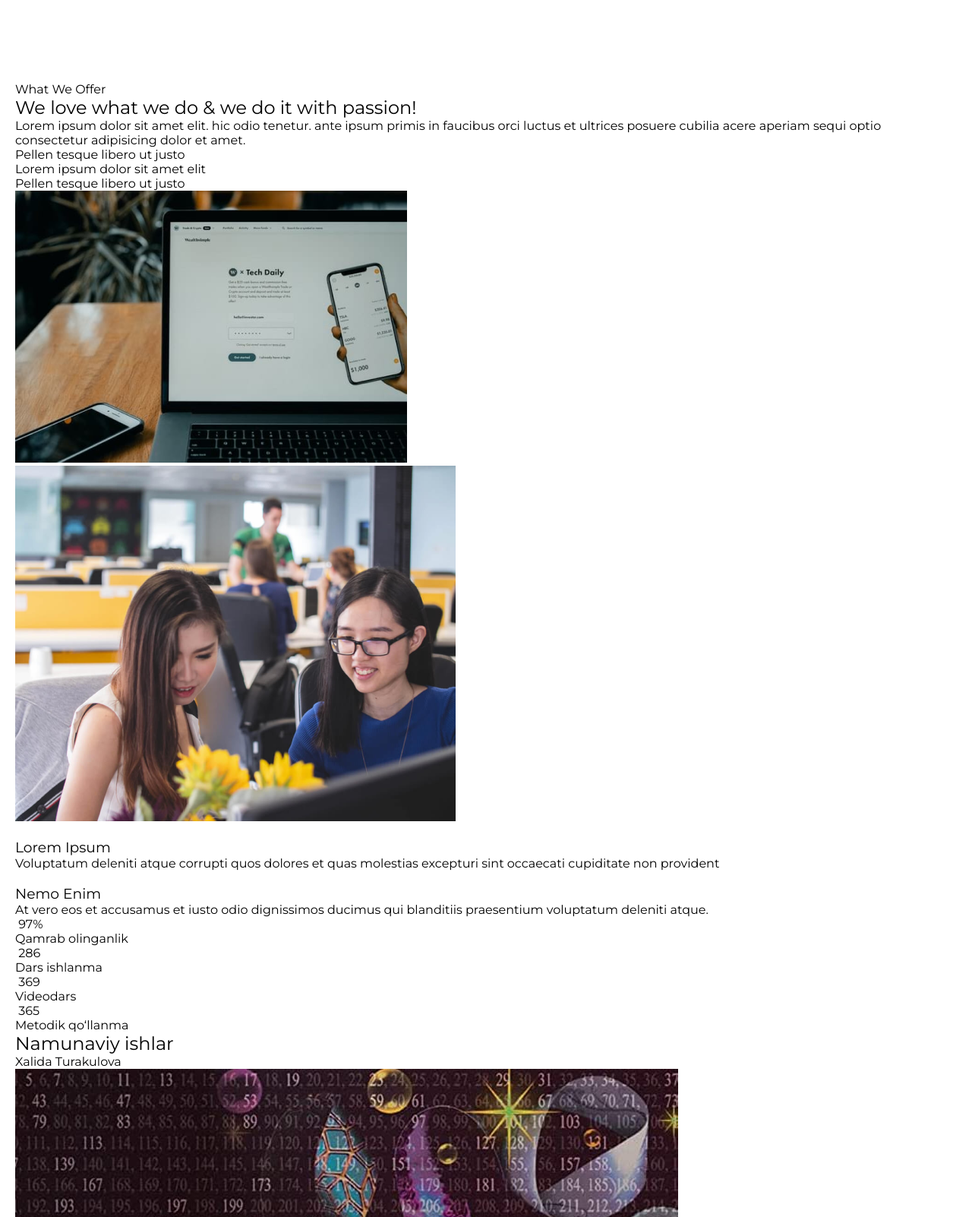
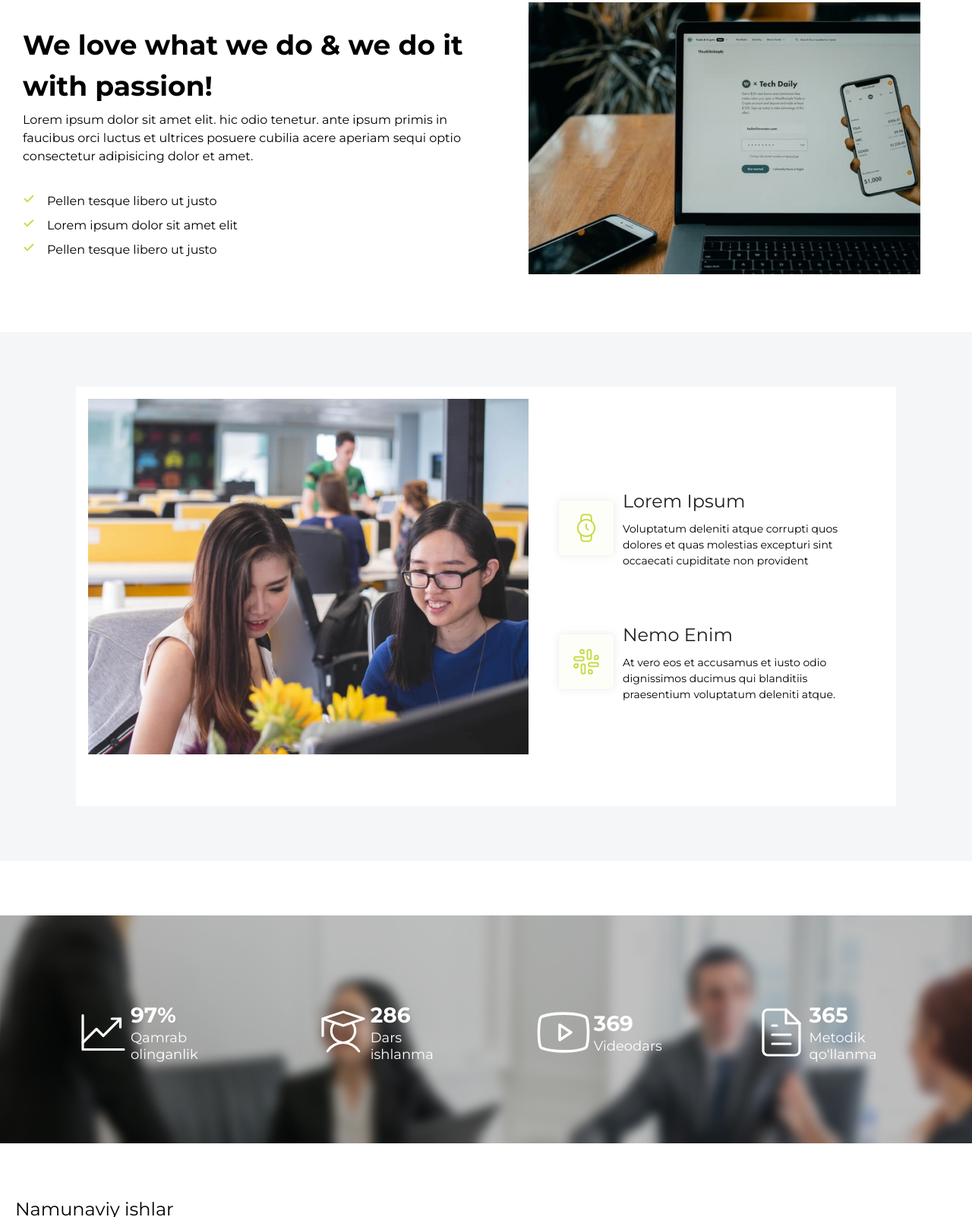
Before and after one commit to MaksKaled/LandingPage3, a plain HTML site: page index.html in a window 1280 px wide. Shown: the part 3188-4790 px from the top of the page at 76% size. Drawn offline with Linux system fonts and the light colour scheme.

Commit message:
5,6,7th parts stylization done

```diff
--- a/css/fifthPart.css
+++ b/css/fifthPart.css
@@ -0,0 +1,38 @@
+.fifthPart{
+    display: flex;
+    padding-top: 72px;
+    padding-bottom: 72px;
+    gap: 16px;
+}
+.fifthPart .title{
+    padding: 10px;
+}
+.fifthPart .img5thPart{
+    padding-left: 48px;
+    padding-right: 48px;
+}
+.fifthPart .title span{
+    font-size: 16px;
+    line-height: 120%;
+    padding-bottom: 6px;
+}
+.fifthPart .title h2{
+    font-size: 36px;
+    font-weight: 600;
+    line-height: 150%;
+    padding-bottom: 6px;
+}
+.fifthPart .title p{
+    font-size: 16px;
+    line-height: 150%;
+    padding-bottom: 36px;
+}
+.fifthPart .title ul{
+    display: flex;
+    flex-direction: column;
+    gap: 12px;
+}
+.fifthPart .title ul li::before{
+    content: url(/optimizedPics/check.svg);
+    padding-right: 16px;
+}
--- a/css/fouthPart.css
+++ b/css/fouthPart.css
@@ -13,18 +13,40 @@
     display: flex;
     justify-content: center;
 }
-.fourthPart .img4thPart img{
-    object-fit: cover;
+.fourthPart .title{
+    width: 50%;
+    padding: 175px 58px;
+}
+.fourthPart .title h2{
+    color: white;
+}
+.fourthPart .title h2{
+    font-size: 32px;
+    font-weight: 600;
+    font-family: 'Source Sans Pro', sans-serif;
+    letter-spacing: 0.15em;
+    padding-bottom: 24px;
+}
 
+.fourthPart .title ul li{
+    list-style-type: disc;
+    list-style-position: inside;
+    color: white;
+    text-align: left;
+    font-size: 14px;
 }
+
 .fourthPart .img4thPart{
     width: 50%;
 }
-.fourthPart .title ul li p{
-    color: white;
-    padding-left: 58px;
+.fourthPart .img4thPart img{
+    width: 100%;
+    height: 100%;
+    object-fit: cover;
 }
+
 .fourthPart .title ul{
-    list-style-type:disc;
-    color: aliceblue;
+    display: flex;
+    flex-direction: column;
+    gap: 12px;
 }
--- a/css/header.css
+++ b/css/header.css
@@ -13,6 +13,9 @@
    margin-left: 10%;
   margin-right: 10%;
   margin: 0 auto;
+  padding-bottom: 0;
+}
+.wrapper__header{
   padding-bottom: 112px;
 }
 
--- a/css/seventhPart.css
+++ b/css/seventhPart.css
@@ -0,0 +1,39 @@
+.seventhPart__wrapper{
+    padding-top: 72px;
+    padding-bottom: 72px;
+}
+.seventhPart{
+    background-image: url(/optimizedPics/bg.png);
+    background-size: cover;
+    height: 300px;
+}
+.seventhPart .advantages .element ,span{
+    color: #FFFFFF;
+}
+.seventhPart .advantages .element p{
+    color: #FFFFFF;
+}
+
+.seventhPart .advantages{
+    display: flex;
+    padding: 114px 100px;
+    gap: 12%;
+}
+.seventhPart .advantages .element{
+    display: flex;
+}
+.seventhPart .advantages .element .title{
+    display: flex;
+    flex-direction: column;
+    gap: 2px;
+    justify-content: center;
+}
+.seventhPart .advantages .element .title span{
+    font-size: 28px;
+    font-weight: bold;
+}
+.seventhPart .advantages .element .title p{
+    font-size: 18px;
+    font-weight: 500;
+    max-width: 215px;
+}
--- a/css/sixthPart.css
+++ b/css/sixthPart.css
@@ -0,0 +1,55 @@
+.wrapper__sixthPart{
+    background-color: #f5f6f8;
+
+    padding: 72px 100px;
+}
+
+.wrapper__sixthPart .sixthPart{
+    display: flex;
+    background-color: #fff;
+    padding: 16px;
+    gap: 16px;
+}
+.sixthPart .titles{
+    display: flex;
+    flex-direction: column;
+    gap: 72px;
+    padding: 120px 24px;
+
+}
+.sixthPart .titles .picAndParagraph{
+    display: flex;
+    gap: 12px;
+    align-items: center;
+}
+.sixthPart .titles .picAndParagraph .pic{
+    padding-top: 3px;
+    padding-bottom: 3px;
+}
+
+.sixthPart .titles .picAndParagraph img{
+    padding: 17px;
+    background-color: #fdfef8;
+    box-shadow: 0 0 10px rgba(217, 214, 214, 0.5);
+    border-radius: 5px;
+    max-width: fit-content;
+}
+.sixthPart .titles .picAndParagraph .title__Paragraph{
+    display: flex;
+    flex-direction: column;
+    gap: 12px;
+}
+.sixthPart .titles .picAndParagraph .title__Paragraph h3{
+
+    font-size: 24px;
+    font-weight: 500;
+
+    color: #1F1F1F;
+}
+
+.sixthPart .titles .picAndParagraph .title__Paragraph p{
+    line-height: 150%;
+    font-size: 14px;
+
+
+}
--- a/css/thirdPart.css
+++ b/css/thirdPart.css
@@ -33,6 +33,7 @@
     text-align: left;
     font-size: 12px;
     font-weight: 300;
+    color: #1F1F1F;
 }
 .picTitle{
     height: fit-content;
--- a/index.html
+++ b/index.html
@@ -1,5 +1,6 @@
 <!DOCTYPE html>
 <html lang="en">
+
 <head>
   <meta charset="UTF-8" />
   <meta http-equiv="X-UA-Compatible" content="IE=edge" />
@@ -19,16 +20,13 @@
   <link rel="stylesheet" href="/css/main.css" />
   <link rel="preconnect" href="https://fonts.googleapis.com" />
   <link rel="preconnect" href="https://fonts.gstatic.com" crossorigin />
-    <link
-      href="https://fonts.googleapis.com/css2?family=Montserrat:wght@400;700&display=swap"
-      rel="stylesheet"
-    />
+  <link href="https://fonts.googleapis.com/css2?family=Montserrat:wght@400;700&display=swap" rel="stylesheet" />
   <title>LandingPage</title>
 </head>
 
 <body>
   <header class="header">
-      <div class="wrapper">
+    <div class="wrapper wrapper__header">
       <div class="logoMenu">
         <div class="header-logo">
           <img src="optimizedPics/logo.svg" alt="WebsiteLogo" />
@@ -76,11 +74,7 @@
           </div>
           <div class="top__pic__titles">
             <div class="topPic__titles__wrapper">
-                <img
-                  class="top__pic"
-                  src="optimizedPics/scheduleBlue.png"
-                  alt="IncomeSchedule"
-                />
+              <img class="top__pic" src="optimizedPics/scheduleBlue.png" alt="IncomeSchedule" />
               <p class="procents">30%</p>
               <p class="income">More income in June</p>
             </div>
@@ -125,11 +119,7 @@
           <div class="pictures__wrapper">
             <img src="optimizedPics/PhoneWoman.png" alt="" />
             <div class="graph__advantages">
-                <img
-                  class="graph__pic"
-                  src="optimizedPics/Pie Graph.png"
-                  alt=""
-                />
+              <img class="graph__pic" src="optimizedPics/Pie Graph.png" alt="" />
               <ul>
                 <li class="first">35% - Agile Development</li>
                 <li class="second">30% - Investor bandwidth</li>
@@ -185,30 +175,34 @@
           <h2>Biz haqimizda</h2>
           <ul>
             <li>
-                <p>
-                  привет o‘rta ta’lim tizimiga o‘quv jarayonini samarali tashkil
+
+              o‘rta ta’lim tizimiga o‘quv jarayonini samarali tashkil
               etish va o‘quv jarayoniga ta’lim sifatini oshirishga
               qaratilgan ilg‘or ish tajribalar, zamonaviy pedagogik
               texnologiyalarni joriy etish hamda xalq ta’limi tizimi
               xodimlari o‘rtasida o‘zaro tajriba almashish ishlarini yo‘lga
               qo‘yiladi.
-                </p>
+
             </li>
             <li>
-                <p>
-                  Ilg‘or ish tajribalarni ommalashtirish – bu talabgor tomonidan
-                  o‘quv jarayonini samarali tashkil etish, zamonaviy pedagogik
-                  texnologiyalarni joriy etish va ta’lim sifatini oshirishga
-                  qaratilgan ilg‘or ish uslubini boshqalarga amaliyotda
-                  foydalanish uchun tavsiya etiladi.
-                </p>
+
+              o‘rta ta’lim tizimiga o‘quv jarayonini samarali tashkil
+              etish va o‘quv jarayoniga ta’lim sifatini oshirishga
+              qaratilgan ilg‘or ish tajribalar, zamonaviy pedagogik
+              texnologiyalarni joriy etish hamda xalq ta’limi tizimi
+              xodimlari o‘rtasida o‘zaro tajriba almashish ishlarini yo‘lga
+              qo‘yiladi.
+
             </li>
             <li>
-                <p>
-                  Talabgorlarning ilg‘or ish tajribalarini o‘rganish va
-                  ommalashtirish ishlari www.ommalashtirish.uz platformasi
-                  orqali amalga oshiriladi.
-                </p>
+
+              o‘rta ta’lim tizimiga o‘quv jarayonini samarali tashkil
+              etish va o‘quv jarayoniga ta’lim sifatini oshirishga
+              qaratilgan ilg‘or ish tajribalar, zamonaviy pedagogik
+              texnologiyalarni joriy etish hamda xalq ta’limi tizimi
+              xodimlari o‘rtasida o‘zaro tajriba almashish ishlarini yo‘lga
+              qo‘yiladi.
+
             </li>
           </ul>
         </div>
@@ -238,20 +232,30 @@
           <img src="./optimizedPics/5thPartPicLaptop.png" alt="" />
         </div>
       </div>
+      </div>
+<div class="wrapper__sixthPart">
       <div class="sixthPart">
         <div class="img6thPart">
           <img src="./optimizedPics/6thPartPicWomen.png" alt="" />
         </div>
         <div class="titles">
           <div class="picAndParagraph">
-              <img src="" alt="" />
+            <div class="pic">
+              <img src="/optimizedPics/watch.svg" alt="" />
+            </div>
+            <div class="title__Paragraph">
             <h3>Lorem Ipsum</h3>
             <p>
               Voluptatum deleniti atque corrupti quos dolores et quas
               molestias excepturi sint occaecati cupiditate non provident
             </p>
+          </div>
+          </div>
             <div class="picAndParagraph">
-                <img src="" alt="" />
+              <div class="pic">
+              <img src="/optimizedPics/slack.svg" alt="" />
+            </div>
+              <div class="title__Paragraph">
               <h3>Nemo Enim</h3>
               <p>
                 At vero eos et accusamus et iusto odio dignissimos ducimus qui
@@ -259,32 +263,48 @@
               </p>
             </div>
             </div>
+
         </div>
       </div>
+    </div>
+    <div class="seventhPart__wrapper">
+
         <div class="seventhPart">
         <div class="advantages">
           <div class="element">
-              <img src="" alt="" />
+            <img src="/optimizedPics/ChartLineUp.svg" alt="" />
+            <div class="title">
             <span>97%</span>
             <p>Qamrab olinganlik</p>
           </div>
+          </div>
           <div class="element">
-              <img src="" alt="" />
+            <img src="/optimizedPics/Student.svg" alt="" />
+            <div class="title">
             <span>286</span>
             <p>Dars ishlanma</p>
           </div>
+          </div>
           <div class="element">
-              <img src="" alt="" />
+            <img src="/optimizedPics/YoutubeLogo.svg" alt="" />
+            <div class="title">
             <span>369</span>
             <p>Videodars</p>
           </div>
+          </div>
           <div class="element">
-              <img src="" alt="" />
+            <img src="/optimizedPics/file-text.svg" alt="" />
+            <div class="title">
             <span>365</span>
             <p>Metodik qo‘llanma</p>
           </div>
           </div>
         </div>
+
+    </div>
+    </div>
+
+<div class="wrapper">
       <div class="eighthPart">
         <h2>Namunaviy ishlar</h2>
         <div class="booksPart">
@@ -371,6 +391,7 @@
         </div>
       </div>
     </div>
+
   </main>
   <footer>
     <div class="wrapper">
@@ -417,4 +438,5 @@
     </div>
   </footer>
 </body>
+
 </html>
```
Also changed, not shown: optimizedPics/ChartLineUp.svg (added), optimizedPics/Student.svg (added), optimizedPics/YoutubeLogo.svg (added), optimizedPics/bg.png (added), optimizedPics/check.svg (added), optimizedPics/file-text.svg (added), optimizedPics/slack.svg (added), optimizedPics/watch.svg (added). Lines whose indentation alone changed are shown as unchanged.
